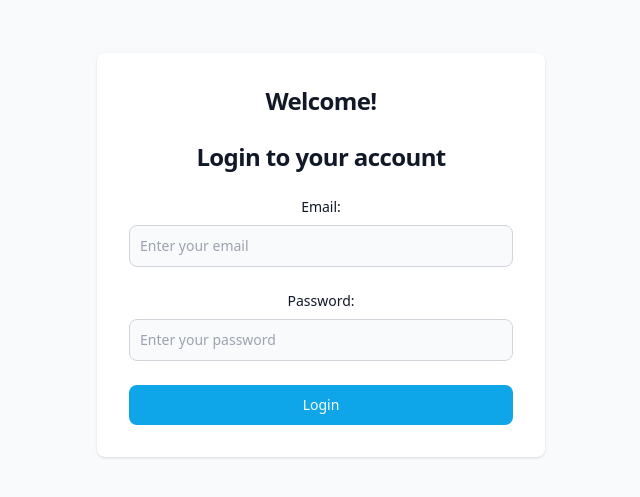
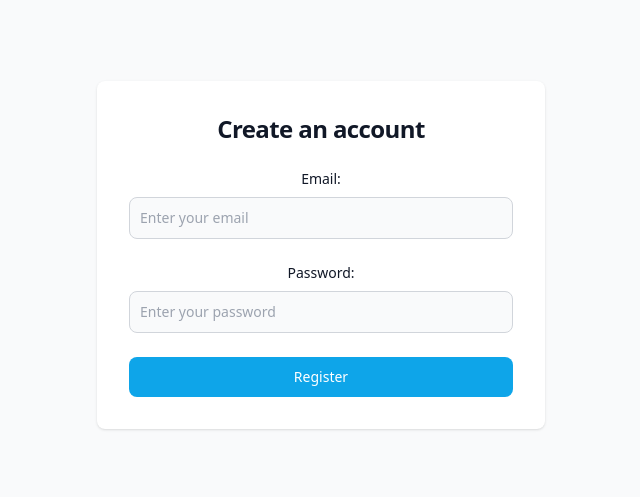
Before and after one commit to ChinaiArman/DynamicWebscraper, a React (Vite) app in the folder client/: page /register in a window 1280 px wide. Shown: the part 189-686 px from the top of the page, without its empty margins (319-959 px from the left). Built offline with nearby package versions, Linux system fonts and the light colour scheme.

Commit message:
add Register page and routers

```diff
--- a/client/src/App.jsx
+++ b/client/src/App.jsx
@@ -1,38 +1,33 @@
 import { useState } from 'react'
-import { BrowserRouter as Router, Route, Routes } from 'react-router-dom'
+import { BrowserRouter as Router, Route, Routes, createBrowserRouter } from 'react-router-dom'
+import { RouterProvider } from 'react-router-dom'
 import './App.css'
 
 import Login from './pages/Login'
+import Register from './pages/Register'
+
+const router = createBrowserRouter([
+  {
+    path: "/",
+    loader: () => window.location.href = '/login'
+  },
+  {
+    path: "/login",
+    element: <Login />,
+  },
+  {
+    path: "/register",
+    element: <Register />,
+  }
+])
 
 function App() {
 
   return (
-    // <>
-    //   <div>
-    //     <a href="https://vite.dev" target="_blank">
-    //       <img src={viteLogo} className="logo" alt="Vite logo" />
-    //     </a>
-    //     <a href="https://react.dev" target="_blank">
-    //       <img src={reactLogo} className="logo react" alt="React logo" />
-    //     </a>
-    //   </div>
-    //   <h1>Vite + React</h1>
-    //   <div className="card">
-    //     <button onClick={() => setCount((count) => count + 1)}>
-    //       count is {count}
-    //     </button>
-    //     <p>
-    //       Edit <code>src/App.jsx</code> and save to test HMR
-    //     </p>
-    //   </div>
-    //   <p className="read-the-docs">
-    //     Click on the Vite and React logos to learn more
-    //   </p>
-    // </>
     <div className="App flex flex-col h-screen">
-      <Login />
+      <RouterProvider router={router} />
     </div>
   )
 }
 
-export default App
+export default App;
--- a/client/src/pages/Login.jsx
+++ b/client/src/pages/Login.jsx
@@ -19,9 +19,9 @@ const Login = () => {
           const userInfoResponse = await axios.get(`${import.meta.env.VITE_SERVER_URL}/api/database/get-user-information/`, { withCredentials: true });
           const isAdmin = userInfoResponse.data.is_admin;
           if (isAdmin) {
-            window.location.href='/admin'; // TEMPORARY - NEED TO UPDATE
+            window.location.href='/admin'; // TODO: update this to navigate to admin page
           } else {
-            window.location.href='/landing';  // TEMPORARY - NEED TO UPDATE
+            window.location.href='/landing';  // TODO: update this to navigate to landinng page
           }
         };
       } catch (error) {
@@ -40,9 +40,7 @@ const Login = () => {
         ></a>
         <div className="w-full bg-white rounded-lg shadow dark:border md:mt-0 sm:max-w-md xl:p-0 dark:bg-gray-800 dark:border-gray-700">
           <div className="p-6 space-y-4 md:space-y-6 sm:p-8">
-            <h1 className="text-xl font-bold leading-tight tracking-tight text-gray-900 md:text-2xl dark:text-white">
-              Welcome!
-            </h1>
+
             <h2 className="text-l font-bold leading-tight tracking-tight text-gray-900 md:text-2xl dark:text-white">
               Login to your account
             </h2>
@@ -99,15 +97,15 @@ const Login = () => {
               >
                 Login
               </button>
-              {/* <p className="text-sm font-light text-gray-600 dark:text-gray-400">
-                Don't have an account yet?
+              <p className="text-sm font-light text-gray-600 dark:text-gray-400">
+                Don't have an account yet? {" "}
                 <a
-                  href="/signup"
-                  className="font-medium text-theme-mantis hover:underline dark:text-primary-500"
+                  href="/register"
+                  className="font-medium text-sky-500 hover:underline dark:text-primary-500"
                 >
-                  Sign up
+                  Register Here
                 </a>
-              </p> */}
+              </p>
             </form>
           </div>
         </div>
--- /dev/null
+++ b/client/src/pages/Register.jsx
@@ -0,0 +1,105 @@
+import { useNavigate } from "react-router-dom";
+import { useState, useEffect } from "react";
+import axios from "axios";
+
+const Register = () => {
+  const [email, setEmail] = useState("");
+  const [password, setPassword] = useState("");
+  const [errorMessage, setErrorMessage] = useState("");
+  const navigate = useNavigate();
+
+  const registerUser = async (event) => {
+    event.preventDefault();
+    try {
+      const response = await axios.post(`${import.meta.env.VITE_SERVER_URL}/api/authenticate/register/`,
+        {
+          email: email,
+          password: password,
+        }, {
+          withCredentials: true,
+        }
+      );
+      if (response.status === 200) {
+        navigate("/login");
+      }
+    } catch (error) {
+      setErrorMessage(error.response.data.error || "Registration failed.");
+    }
+  };
+
+  return (
+    <>
+      <section className="bg-gray-50 dark:bg-gray-900 blurred-background">
+        <div className="flex flex-col items-center justify-center px-6 py-8 mx-auto md:h-screen lg:py-0">
+          <a
+            href="#"
+            className="flex items-center mb-6 text-2xl font-semibold text-gray-900 dark:text-white"
+          ></a>
+          <div className="w-full bg-white rounded-lg shadow dark:border md:mt-0 sm:max-w-md xl:p-0 dark:bg-gray-800 dark:border-gray-700">
+            <div className="p-6 space-y-4 md:space-y-6 sm:p-8">
+              <h1 className="text-xl font-bold leading-tight tracking-tight text-gray-900 md:text-2xl dark:text-white">
+                Create an account
+              </h1>
+              {errorMessage && (
+                <div className="bg-red-200 bg-opacity-75 text-red-900 p-3 mb-4 rounded-lg px-5 py-2.5">
+                  <p className="text-sm">{errorMessage}</p>
+                </div>
+              )}
+
+              <form
+                className="space-y-4 md:space-y-6"
+                action="#"
+                onSubmit={registerUser}
+              >
+                <div>
+                  <label
+                    htmlFor="email"
+                    className="block mb-2 text-sm font-medium text-gray-900 dark:text-white"
+                  >
+                    Email:
+                  </label>
+                  <input
+                    type="text"
+                    name="email"
+                    id="email"
+                    className="bg-gray-50 border border-gray-300 text-gray-900 sm:text-sm rounded-lg focus:border-theme-mantis focus:ring-theme-mantisdark block w-full p-2.5 dark:bg-gray-700 dark:border-gray-600 dark:placeholder-gray-400 dark:text-white dark:focus:ring-blue-500 dark:focus:border-blue-500"
+                    placeholder="Enter your email"
+                    required
+                    value={email}
+                    onChange={(e) => setEmail(e.target.value)}
+                  />
+                </div>
+                <div>
+                  <label
+                    htmlFor="password"
+                    className="block mb-2 text-sm font-medium text-gray-900 dark:text-white"
+                  >
+                    Password:
+                  </label>
+                  <input
+                    type="password"
+                    name="password"
+                    id="password"
+                    placeholder="Enter your password"
+                    className="bg-gray-50 border border-gray-300 text-gray-900 sm:text-sm rounded-lg focus:border-theme-mantis focus:ring-theme-mantisdark block w-full p-2.5 dark:bg-gray-700 dark:border-gray-600 dark:placeholder-gray-400 dark:text-white dark:focus:ring-blue-500 dark:focus:border-blue-500"
+                    required
+                    value={password}
+                    onChange={(e) => setPassword(e.target.value)}
+                  />
+                </div>
+                <button
+                  type="submit"
+                  className="w-full text-white bg-sky-500 hover:bg-sky-500/75 focus:ring-4 focus:outline-none focus:ring-primary-300 font-medium rounded-lg text-sm px-5 py-2.5 text-center dark:bg-primary-600 dark:hover:bg-primary-700 dark:focus:ring-primary-800"
+                >
+                  Register
+                </button>
+              </form>
+            </div>
+          </div>
+        </div>
+      </section>
+    </>
+  );
+};
+
+export default Register;
```
